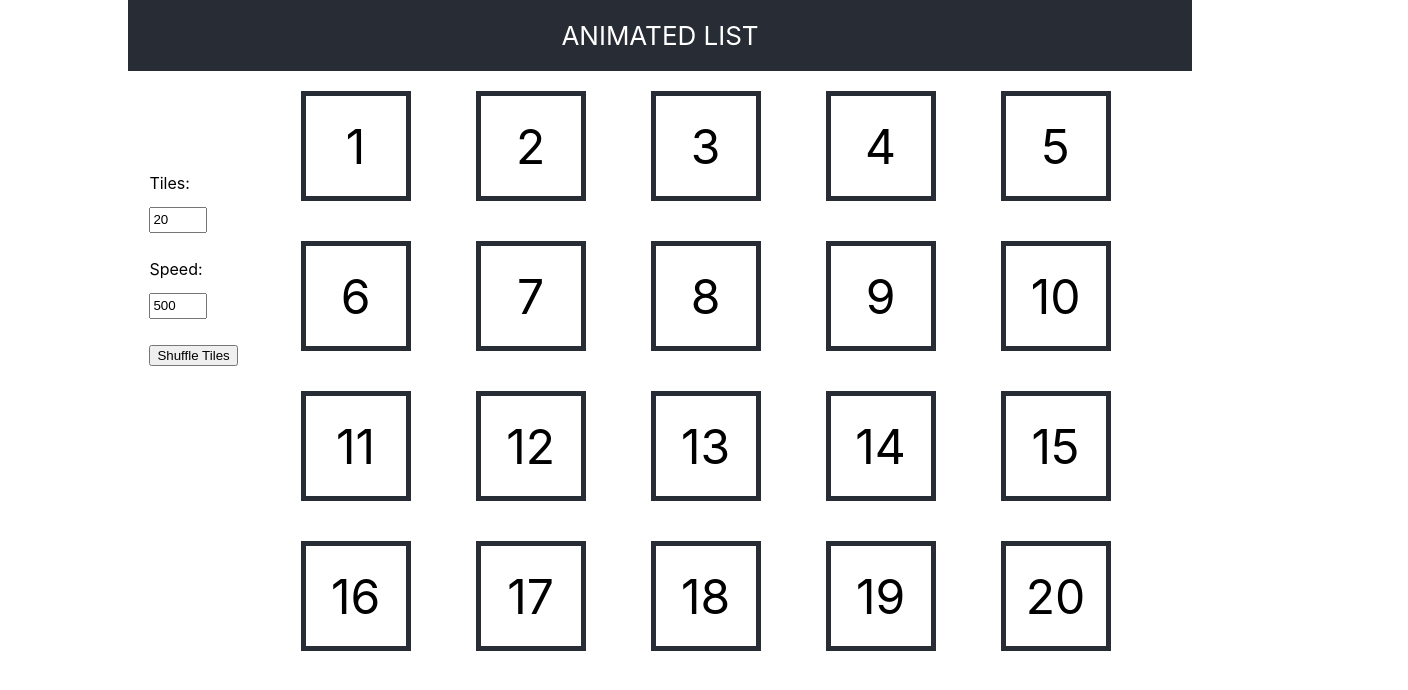
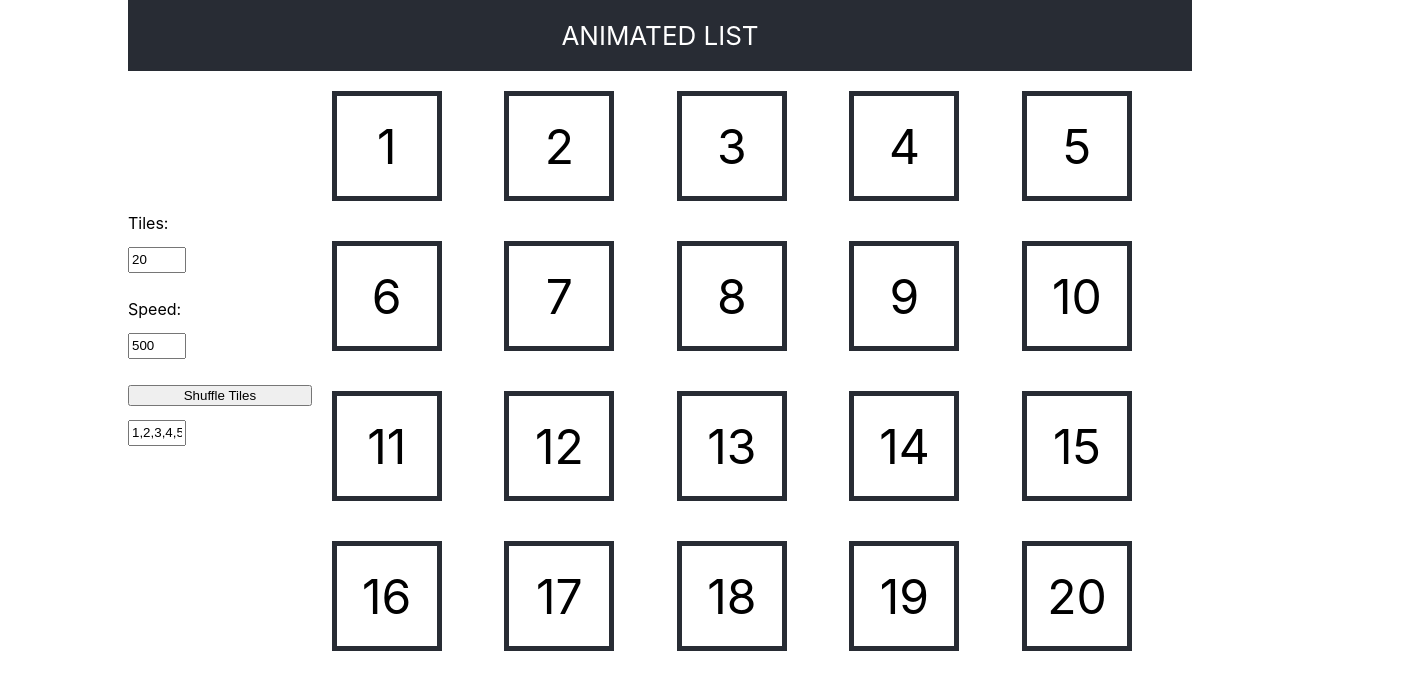
Before and after one commit to messele/react-animation, a React (Create React App) app: page / in a window 1280 px wide. Shown: the top 690 px of the page, 1408 px wide, since content can reach past the window. Built offline with nearby package versions, Linux system fonts and the light colour scheme.

Commit message:
Fix Animated list to work with PureComponents without ForwardRef

```diff
--- a/src/AnimatedList.js
+++ b/src/AnimatedList.js
@@ -1,10 +1,14 @@
+import _ from 'lodash'
 import React, { Component, cloneElement } from 'react'
+import {findDOMNode}  from 'react-dom'
 
 const ANIMATION_SPEED = 500;
 
 /**
  * Implementation of swapping elements in the list
  * inspired by "Animating the unanimatable." from https://medium.com/developers-writing/animating-the-unanimatable-1346a5aab3cd
+ *
+ * Note: the Animation works only on children that have a Forward Ref.
  */
 export default class extends Component {
 
@@ -12,35 +16,56 @@ export default class extends Component {
         // figure out what changed in the new props
         let changeTracker = {}
         let hasChanged = false;
+        let delay  = 0;
         for (let x in previousProps.children) {
+            /**
+             * For each of the children track the children whose position was changed.
+             */
             if (previousProps.children[x] && this.props.children[x] &&
                 previousProps.children[x].key !== this.props.children[x].key) {
+
+                const pos = this.props.children.findIndex(v => v.key === previousProps.children[x].key),
+                    oldPos = parseInt(x),
+                    currDelay = (_.find(changeTracker, t => (t.oldPos === pos && t.pos === oldPos)) ||{}).delay
+
+                if(pos < 0) {
+                    /** short circuit as the child has been deleted. */
+                    continue;
+                }
                 changeTracker[previousProps.children[x].key] = {
-                    oldPos: x,
-                    pos: this.props.children.findIndex(v => v.key === previousProps.children[x].key)
+                    oldPos,
+                    pos,
+                    delay: currDelay !==  undefined ?  currDelay : delay
                 }
+                // introduce a minor delay to fix the visual anomaly
+                if(currDelay ===  undefined) delay += 1/this.props.children.length;
                 hasChanged = true;
             }
         }
 
         if (hasChanged) {
             for (let key of Object.keys(changeTracker)) {
-                this.moveNode(changeTracker[key])
+                this.simulateNodeMove(changeTracker[key])
             }
         }
     }
-    moveNode({ pos, oldPos }) {
-        const //pos = this.props.contents.findIndex(x => x === key),
-            //oldPos = this.oldNodPos[key],
-            node = this[`ref${this.props.children[pos].key}`],
-            oldNode = this[`ref${this.props.children[oldPos].key}`]
 
+    simulateNodeMove({ pos, oldPos, delay}) {
+
+        if(pos === undefined || !oldPos === undefined || !this.props.children[pos] || !this.props.children[oldPos]) {
+            //defensive: this only happens if a node has been added or removed.
+            return;
+        }
+        const node      = findDOMNode(this[getRefKey(this.props.children[pos])]),
+            oldNode     = findDOMNode(this[getRefKey(this.props.children[oldPos])])
+
+        if (!node || !oldNode) {
+            // Defensive: Bail out if this is a new node.
+            return;
+        }
         console.log(`Moving node :  {currentPos=${pos}, oldPos=${oldPos}}`)
 
-        if (!node || !oldNode) {
-            // do nothing for a node that has been newly added or removed.
-            return;
-        }
+
         // Get the delta between the old and new positions.
         const xDelta = node.getBoundingClientRect().x - oldNode.getBoundingClientRect().x,
             yDelta = node.getBoundingClientRect().y - oldNode.getBoundingClientRect().y
@@ -60,9 +85,9 @@ export default class extends Component {
              */
             requestAnimationFrame(() => {
                 node.style.transform = '';
-                node.style.transition = `transform ${animationSpeed}ms`
+                node.style.transition = `transform ${animationSpeed}ms ease ${animationSpeed * delay}ms`
                 oldNode.style.transform = '';
-                oldNode.style.transition = `transform ${animationSpeed}ms`
+                oldNode.style.transition = `transform ${animationSpeed}ms ease ${animationSpeed * delay}ms`
 
             })
         })
@@ -72,19 +97,33 @@ export default class extends Component {
     createChildrenWithRefs() {
         // To capture the dom element. clone the element and add a ref.
         return this.props.children.map(child =>
-            cloneElement(child, {
-                ref: (element) => {
-                    /**
-                     * Note this will only work if the child has a Forward Ref
-                     */
+           {
+               const element = <ListItemWrapper key={child.key} originalItem={child}/>
+            return cloneElement(
+                element, {
+                 ref: (element) => {
                     if (!element) {
                         return;
                     }
-                    this[`ref${child.key}`] = element
-                },
-            }),
-        );
-    }
+                    this[getRefKey(child)] = element
+                }})
+                // return <ListItemWrapper key={child.key} originalItem={child} ref={
+                //     element => this[getRefKey(child)] = element}/>
+            }
+
+            // cloneElement(child, {
+            //     ref: (element) => {
+            //         /**
+            //          * Note this will only work if the child has a Forward Ref
+            //          */
+            //         if (!element) {
+            //             return;
+            //         }
+            //         this[getRefKey(child)] = element
+            //     },
+            // }),
+        // );
+        )};
 
 
     render() {
@@ -95,3 +134,10 @@ export default class extends Component {
         )
     }
 }
+
+const ListItemWrapper = React.forwardRef(({originalItem}, ref) => {
+  const OriginalItem = originalItem.type;
+  return <OriginalItem ref={ref} {...originalItem.props} />
+});
+
+const getRefKey = (child) => `ref${child.key}`
--- a/src/App.css
+++ b/src/App.css
@@ -83,7 +83,7 @@ input {
   flex-flow:wrap;
 }
 .tile {
-  transition: 500ms ease;
+  transition: 500ms ease-in-out;
   display: flex;
   min-height: 100px;
   min-width: 100px;
@@ -96,6 +96,7 @@ input {
 }
 .tile:hover {
   cursor: pointer;
+  box-shadow:0 0 6px seagreen
 }
 .tile.selected {
  opacity: 0.5;
@@ -103,3 +104,15 @@ input {
 .tile span {
   margin: auto;
 }
+.tooltip{
+  transition: transform 1s linear;
+}
+.tooltip-wrapper {
+  position:absolute;
+  width: 100%;
+  height: 100%;
+  /* opacity: "0" */
+}
+.toolTip.hidden {
+  transform:scaleY(0);
+}
--- a/src/App.js
+++ b/src/App.js
@@ -3,6 +3,7 @@ import React, { Component } from 'react';
 // import logo from './logo.svg';
 import './App.css';
 import TileWrapper from './TileWrapper';
+import InfoWrapper from './InfoWrapper'
 
 const DEFAULT_LENGTH = 20;
 
@@ -16,6 +17,7 @@ class App extends Component {
     this.addTiles = this.addTiles.bind(this)
     this.changeAnimationSpeed = this.changeAnimationSpeed.bind(this)
     this.shuffleTiles         = this.shuffleTiles.bind(this)
+    this.changeTileValues     = this.changeTileValues.bind(this)
     this.state = {
       tiles: createTiles(DEFAULT_LENGTH),
       animationSpeed: 500
@@ -30,7 +32,21 @@ class App extends Component {
       })
     }
   }
+  changeTileValues(e){
+    let tiles = (e.target.value || "").split(",").map(v => {
+      if(v) {
+        return parseInt(v);
+      }
+      return null;
+    })
+
+    this.setState({
+      ...this.state,
+      tiles
+    })
+  }
   shuffleTiles() {
+    // calculate transitions to get to this shuffle
     this.setState({
       ...this.state,
       tiles: _.shuffle(this.state.tiles)
@@ -69,9 +85,10 @@ class App extends Component {
         <header className="App-header">ANIMATED LIST</header>
         <div>
           <div className="controls">
-            <div className="control-group"><span>Tiles:</span><input type="number" value={this.state.tiles.length} onChange={this.addTiles}></input></div>
+          <div className="control-group"><InfoWrapper message="Enter the number of tiles"><div className="control-group"><span>Tiles:</span><input type="number" value={this.state.tiles.length} onChange={this.addTiles}></input></div></InfoWrapper></div>
             <div className="control-group"><span>Speed:</span><input type="number" value={this.state.animationSpeed} onChange={this.changeAnimationSpeed}></input></div>
             <div className="control-group"><button className="btn btn-primary" onClick={this.shuffleTiles}>Shuffle Tiles</button></div>
+            <div className="control-group"><input value={this.state.tiles} onChange={this.changeTileValues}></input></div>
           </div>
           {/* <header className="App-header">
         <img src={logo} className="App-logo" alt="logo" />
--- /dev/null
+++ b/src/InfoWrapper.js
@@ -0,0 +1,31 @@
+import React, { Component } from 'react'
+
+export default class InfoWrapper extends Component {
+    constructor() {
+        super();
+        this.show = this.show.bind(this);
+        this.hide = this.hide.bind(this);
+        this.state = {
+            displayClass: "hidden"
+        }
+    }
+    show() {
+        this.setState({
+            displayClass: "visible"
+        })
+    }
+    hide() {
+        this.setState({
+            displayClass:"hidden"
+        })
+    }
+    render() {
+        return (
+            <>
+                <div className="tooltip-wrapper" onMouseEnter={this.show} onMouseLeave={this.hide}/>
+                <div className={"toolTip "+this.state.displayClass}> {this.props.message}</div>
+                {this.props.children}
+            </>
+        )
+    }
+}
--- a/src/TileWrapper.js
+++ b/src/TileWrapper.js
@@ -20,13 +20,18 @@ export default class TileWrapper extends Component {
                 this.props.handleSwap(this.state.srcKey, key);
                 this.setState({
                     ...this.state,
-                    srcKey: null
+                    srcKey: null,
+                    lastSelected: {
+                        src: this.state.srcKey,
+                        dest: key
+                    }
                 })
             }
             else {
                 this.setState({
                     ...this.state,
                     srcKey: key,
+                    lastSelected: null
                 })
             }
         }
@@ -37,12 +42,14 @@ export default class TileWrapper extends Component {
         return <div className="tileWrapper">
             <div className="tileWrapper-content">
                 <AnimatedList animationSpeed={this.props.animationSpeed}>
-                {this.props.tiles.map((l, idx) =>
+                {this.props.tiles.map((value, idx) =>
                     <Tile
                         //ref={(ref) => this[`refs${idx}`] = ref}
-                        key={l}
-                        tileClass={`tile ${l === this.state.srcKey ? "selected" : ""}`}
-                        value={l}
+                        key={value}
+                        tileClass={`tile ${value === this.state.srcKey
+                            || (this.state.lastSelected ||{}).src === value
+                            || (this.state.lastSelected ||{}).dest === value ? "selected" : ""}`}
+                        value={value}
                         handleClick={this.clickTile} />
                 )}
                 </AnimatedList>
@@ -52,6 +59,17 @@ export default class TileWrapper extends Component {
 
 }
 
-const Tile = React.forwardRef(({ tileClass, value, handleClick }, ref) =>
-    <div ref={ref} className={tileClass} onClick={(e) => handleClick(e, value)}>
-        <span>{value}</span> </div>)
+// const Tile = React.forwardRef(({ tileClass, value, handleClick }, ref) =>
+//     <div ref={ref} className={tileClass} onClick={(e) => handleClick(e, value)}>
+//         <span>{value}</span> </div>)
+
+// const Tile = ({ tileClass, value, handleClick }) =>
+//     <div className={tileClass} onClick={(e) => handleClick(e, value)}>
+//         <span>{value}</span> </div>
+
+class Tile extends Component {
+    render() {
+        return <div className={this.props.tileClass} onClick={(e) => this.props.handleClick(e, this.props.value)}>
+       <span>{this.props.value}</span> </div>
+    }
+}
```
